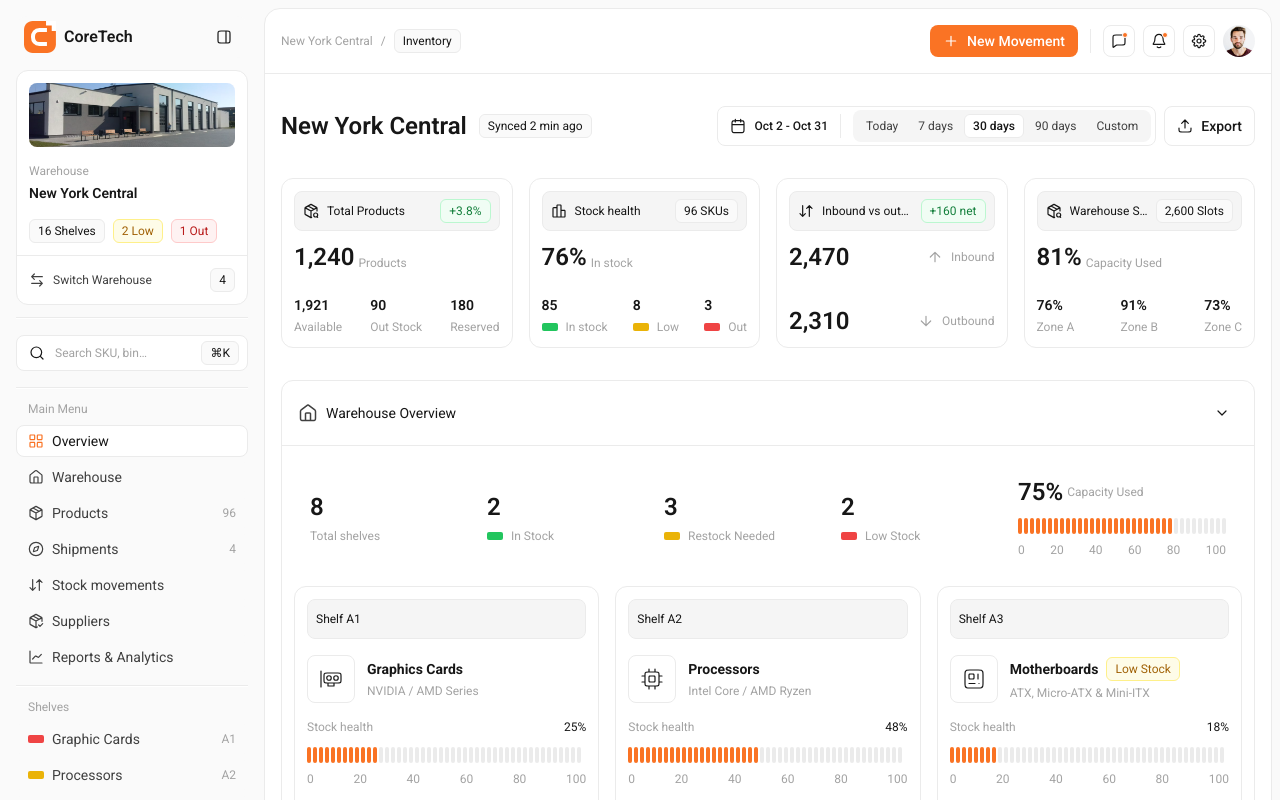
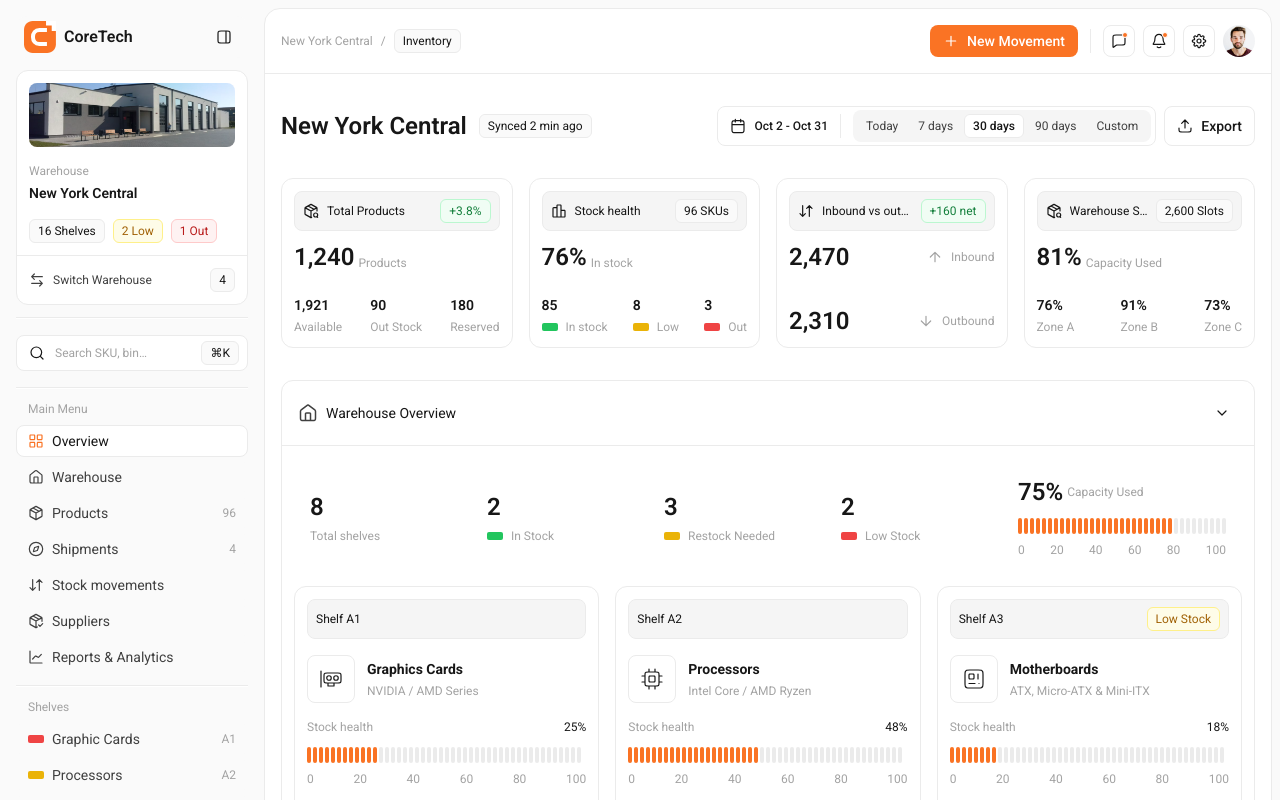
Before and after one commit to ihamedtavana/UiDeepDive-Inventory, a React (Vite) app: page / in a window 1280 px wide. Shown: the top 800 px of the page. Built offline with nearby package versions, Linux system fonts and the light colour scheme; a web font is replaced by a local one.

Commit message:
Move shelf status badges to card title

```diff
--- a/src/components/App.css
+++ b/src/components/App.css
@@ -205,9 +205,7 @@ body {
 .summary-capacity > div:first-child span { color: var(--semantic-colors-text-tertiary-default); font-size: 12px; }
 .shelf-grid { display: grid; grid-template-columns: repeat(3, minmax(0,1fr)); gap: calc(var(--semantic-spacing-gap-lg) * 1px) calc(var(--semantic-spacing-layout-grid-gap) * 1px); margin-top: calc(var(--semantic-spacing-gap-lg) * 1px); }
 .shelf-card { display: flex; flex-direction: column; gap: calc(var(--semantic-spacing-gap-xl) * 1px); padding: calc(var(--semantic-spacing-padding-md) * 1px); min-width: 0; }
-.shelf-label { display: flex; align-items: center; height: 40px; padding: calc(var(--semantic-spacing-padding-sm) * 1px); border: 1px solid var(--semantic-colors-border-primary-default); border-radius: calc(var(--semantic-radius-md) * 1px); background: var(--semantic-colors-background-surface-tertiary-default); font-size: 12px; }
 .shelf-identity { display: flex; align-items: center; gap: calc(var(--semantic-spacing-gap-lg) * 1px); }
-.shelf-title { display: flex; align-items: center; gap: calc(var(--semantic-spacing-gap-md) * 1px); min-width: 0; }
 .shelf-icon, .product-image { display: flex; align-items: center; justify-content: center; flex: none; border: 1px solid var(--semantic-colors-border-primary-default); border-radius: calc(var(--semantic-radius-md) * 1px); background: var(--semantic-colors-background-surface-primary-default); }
 .shelf-icon { width: 48px; height: 48px; }
 .shelf-icon img { width: 24px; height: 24px; }
--- a/src/components/ShelfCard.tsx
+++ b/src/components/ShelfCard.tsx
@@ -6,8 +6,8 @@ export type ShelfStatus = 'low' | 'out'
 export type Shelf = { code: string; name: string; description: string; icon: string; percentage: number; available: string; out: string; reserved: string; status?: ShelfStatus }
 export function ShelfCard({ shelf }: { shelf: Shelf }) {
   return <SectionCard className="shelf-card">
-    <div className="shelf-label">Shelf {shelf.code}</div>
-    <div className="shelf-identity"><div className="shelf-icon"><img src={shelf.icon} alt="" /></div><div><div className="shelf-title"><strong>{shelf.name}</strong>{shelf.status === 'low' && <Badge tone="warning">Low Stock</Badge>}{shelf.status === 'out' && <Badge tone="error">Out Of Stock</Badge>}</div><p>{shelf.description}</p></div></div>
+    <div className="card-title"><div><span className="card-title-label">Shelf {shelf.code}</span></div>{shelf.status === 'low' && <Badge tone="warning">Low Stock</Badge>}{shelf.status === 'out' && <Badge tone="error">Out Of Stock</Badge>}</div>
+    <div className="shelf-identity"><div className="shelf-icon"><img src={shelf.icon} alt="" /></div><div><strong>{shelf.name}</strong><p>{shelf.description}</p></div></div>
     <div className="shelf-health"><div><span>Stock health</span><span>{shelf.percentage}%</span></div><PercentageContainer percentage={shelf.percentage} size="medium" /></div>
     <div className="shelf-stats">{[[shelf.available,'Available'],[shelf.out,'Out Stock'],[shelf.reserved,'Reserved']].map(([value,label])=><div key={label}><strong>{value}</strong><span>{label}</span></div>)}</div>
     <Button className="shelf-action">View Shelf</Button>
```
Also changed, not shown: 1 other file (tests, documents, lock files or other folders).
